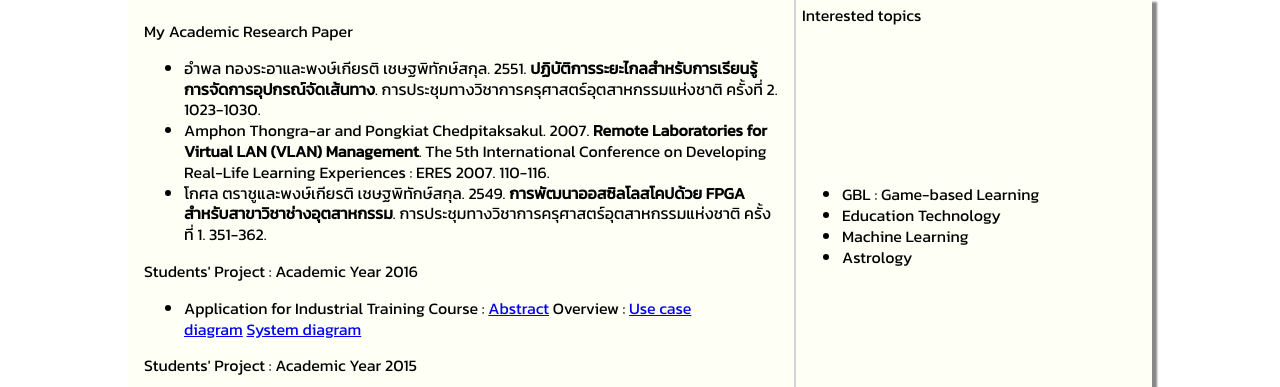
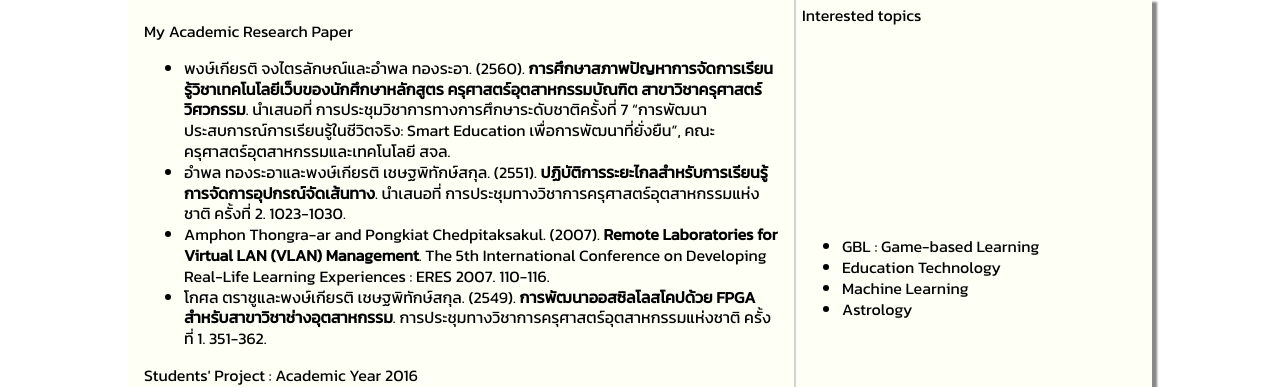
Before and after one commit to pongkiat/myPersonalSite, a plain HTML site: page research.html in a window 1280 px wide. Shown: the part 158-545 px from the top of the page. Drawn offline with Linux system fonts and the light colour scheme.

Commit message:
Add research

```diff
--- a/research.html
+++ b/research.html
@@ -20,9 +20,11 @@
                 <section class="flexItem">
                     <p>My Academic Research Paper</p>
                     <ul>
-                        <li>อำพล ทองระอาและพงษ์เกียรติ เชษฐพิทักษ์สกุล. 2551. <b>ปฏิบัติการระยะไกลสำหรับการเรียนรู้การจัดการอุปกรณ์จัดเส้นทาง</b>. การประชุมทางวิชาการครุศาสตร์อุตสาหกรรมแห่งชาติ ครั้งที่ 2. 1023-1030.</li>
-                        <li>Amphon Thongra-ar and Pongkiat Chedpitaksakul. 2007. <b>Remote Laboratories for Virtual LAN (VLAN) Management</b>. The 5th International Conference on Developing Real-Life Learning Experiences : ERES 2007. 110-116.</li>
-                        <li>โกศล ตราชูและพงษ์เกียรติ เชษฐพิทักษ์สกุล. 2549. <b>การพัฒนาออสซิลโลสโคปด้วย FPGA สำหรับสาขาวิชาช่างอุตสาหกรรม</b>. การประชุมทางวิชาการครุศาสตร์อุตสาหกรรมแห่งชาติ ครั้งที่ 1. 351-362.</li>
+                        <li>พงษ์เกียรติ จงไตรลักษณ์และอำพล ทองระอา. (2560). <b>การศึกษาสภาพปัญหาการจัดการเรียนรู้วิชาเทคโนโลยีเว็บของนักศึกษาหลักสูตร ครุศาสตร์อุตสาหกรรมบัณฑิต สาขาวิชาครุศาสตร์วิศวกรรม</b>. นำเสนอที่ การประชุมวิชาการทางการศึกษาระดับชาติครั้งที่ 7 “การพัฒนาประสบการณ์การเรียนรู้ในชีวิตจริง: Smart Education เพื่อการพัฒนาที่ยั่งยืน”, คณะครุศาสตร์อุตสาหกรรมและเทคโนโลยี สจล.
+                            </li>
+                        <li>อำพล ทองระอาและพงษ์เกียรติ เชษฐพิทักษ์สกุล. (2551). <b>ปฏิบัติการระยะไกลสำหรับการเรียนรู้การจัดการอุปกรณ์จัดเส้นทาง</b>. นำเสนอที่ การประชุมทางวิชาการครุศาสตร์อุตสาหกรรมแห่งชาติ ครั้งที่ 2. 1023-1030.</li>
+                        <li>Amphon Thongra-ar and Pongkiat Chedpitaksakul. (2007). <b>Remote Laboratories for Virtual LAN (VLAN) Management</b>. The 5th International Conference on Developing Real-Life Learning Experiences : ERES 2007. 110-116.</li>
+                        <li>โกศล ตราชูและพงษ์เกียรติ เชษฐพิทักษ์สกุล. (2549). <b>การพัฒนาออสซิลโลสโคปด้วย FPGA สำหรับสาขาวิชาช่างอุตสาหกรรม</b>. การประชุมทางวิชาการครุศาสตร์อุตสาหกรรมแห่งชาติ ครั้งที่ 1. 351-362.</li>
                     </ul>
 
                     <p>Students' Project : Academic Year 2016</p>
```
